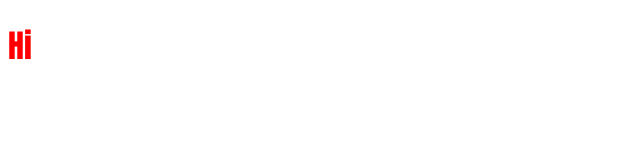
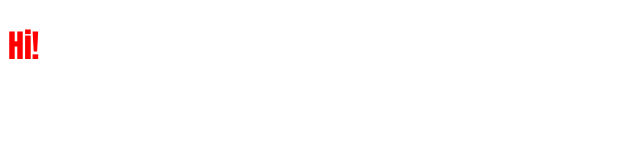
Before and after one commit to GONDAL-OFFICIAL/mdcat-by-fun, a plain HTML site: page index.html in a window 1280 px wide. Shown: the full height of the page, 0-640 px from the left. Drawn offline with Linux system fonts and the light colour scheme.

Commit message:
just checking...

```diff
--- a/index.html
+++ b/index.html
@@ -7,6 +7,6 @@
     <link rel="stylesheet" href="style.css">
 </head>
 <body>
-    <h1>Hi</h1>
+    <h1>Hi!</h1>
 </body>
 </html>
```
